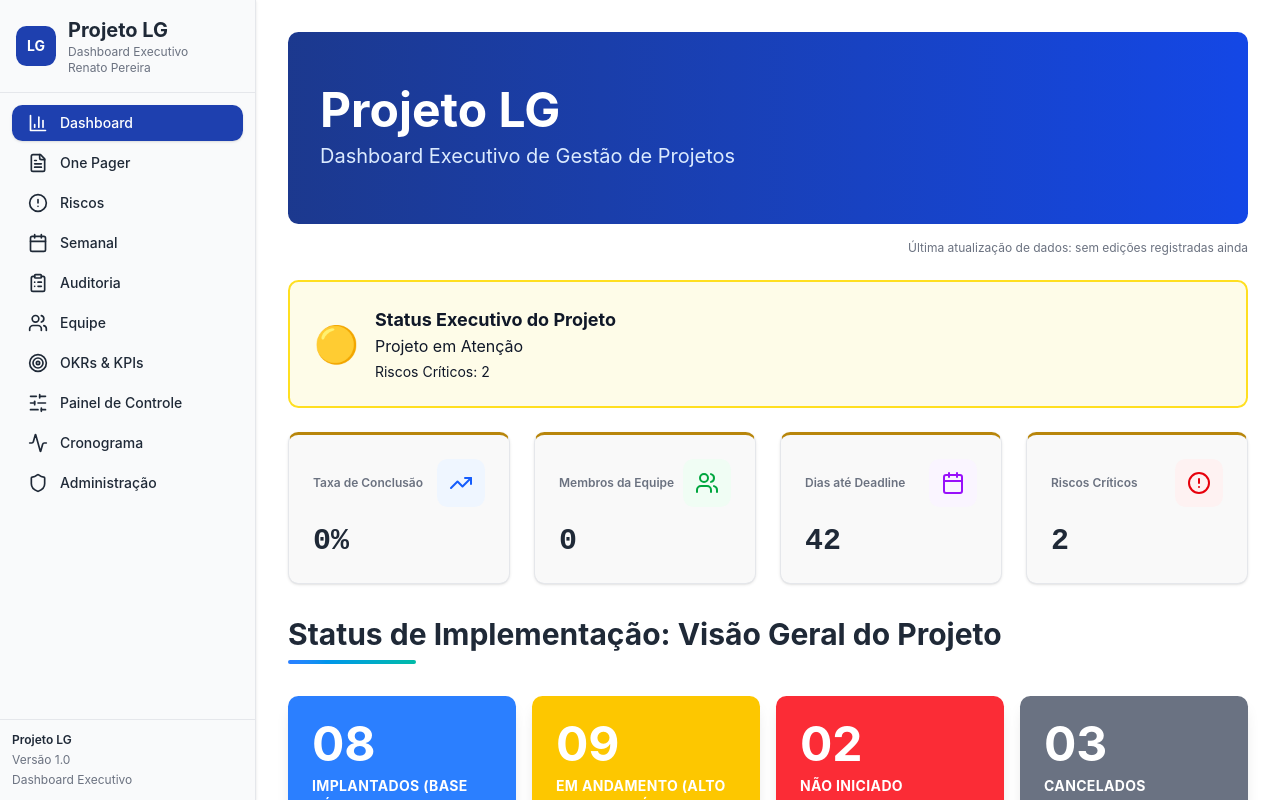
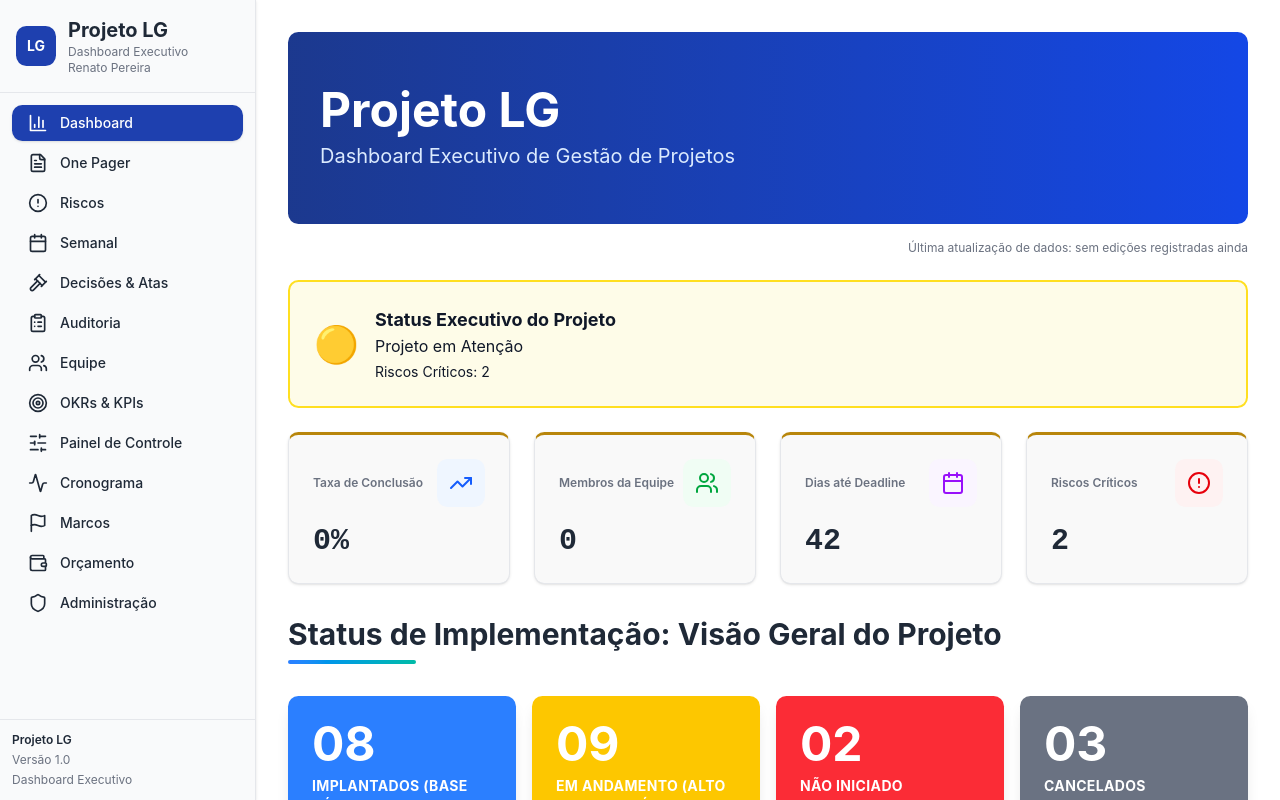
Before and after one commit to recesp-lab/lg-executive-command-center, a React (Vite) app in the folder newproject/: page / in a window 1280 px wide. Built offline with nearby package versions, Linux system fonts and the light colour scheme.

Commit message:
Add files via upload

```diff
--- a/newproject/src/components/DashboardLayout.tsx
+++ b/newproject/src/components/DashboardLayout.tsx
@@ -1,10 +1,10 @@
 import { ReactNode } from 'react';
-import { BarChart3, AlertCircle, Calendar, ClipboardList, Users, Target, SlidersHorizontal, Shield, Activity, FileText } from 'lucide-react';
+import { BarChart3, AlertCircle, Calendar, ClipboardList, Users, Target, SlidersHorizontal, Shield, Activity, FileText, Gavel, Wallet, Flag } from 'lucide-react';
 import { Link } from 'wouter';
 
 interface DashboardLayoutProps {
   children: ReactNode;
-  currentPage?: 'dashboard' | 'weekly' | 'risks' | 'audit' | 'team' | 'okrs' | 'admin' | 'control-panel' | 'cronograma' | 'onepager';
+  currentPage?: 'dashboard' | 'weekly' | 'risks' | 'audit' | 'team' | 'okrs' | 'admin' | 'control-panel' | 'cronograma' | 'onepager' | 'decisoes' | 'orcamento' | 'marcos';
 }
 
 export default function DashboardLayout({ children, currentPage = 'dashboard' }: DashboardLayoutProps) {
@@ -13,11 +13,14 @@ export default function DashboardLayout({ children, currentPage = 'dashboard' }:
     { id: 'onepager', label: 'One Pager', icon: FileText, href: '/onepager' },
     { id: 'risks', label: 'Riscos', icon: AlertCircle, href: '/risks' },
     { id: 'weekly', label: 'Semanal', icon: Calendar, href: '/weekly' },
+    { id: 'decisoes', label: 'Decisões & Atas', icon: Gavel, href: '/decisoes' },
     { id: 'audit', label: 'Auditoria', icon: ClipboardList, href: '/audit' },
     { id: 'team', label: 'Equipe', icon: Users, href: '/team' },
     { id: 'okrs', label: 'OKRs & KPIs', icon: Target, href: '/okrs' },
     { id: 'control-panel', label: 'Painel de Controle', icon: SlidersHorizontal, href: '/control-panel' },
     { id: 'cronograma', label: 'Cronograma', icon: Activity, href: '/cronograma' },
+    { id: 'marcos', label: 'Marcos', icon: Flag, href: '/marcos' },
+    { id: 'orcamento', label: 'Orçamento', icon: Wallet, href: '/orcamento' },
     { id: 'admin', label: 'Administração', icon: Shield, href: '/admin' },
   ];
 
```
